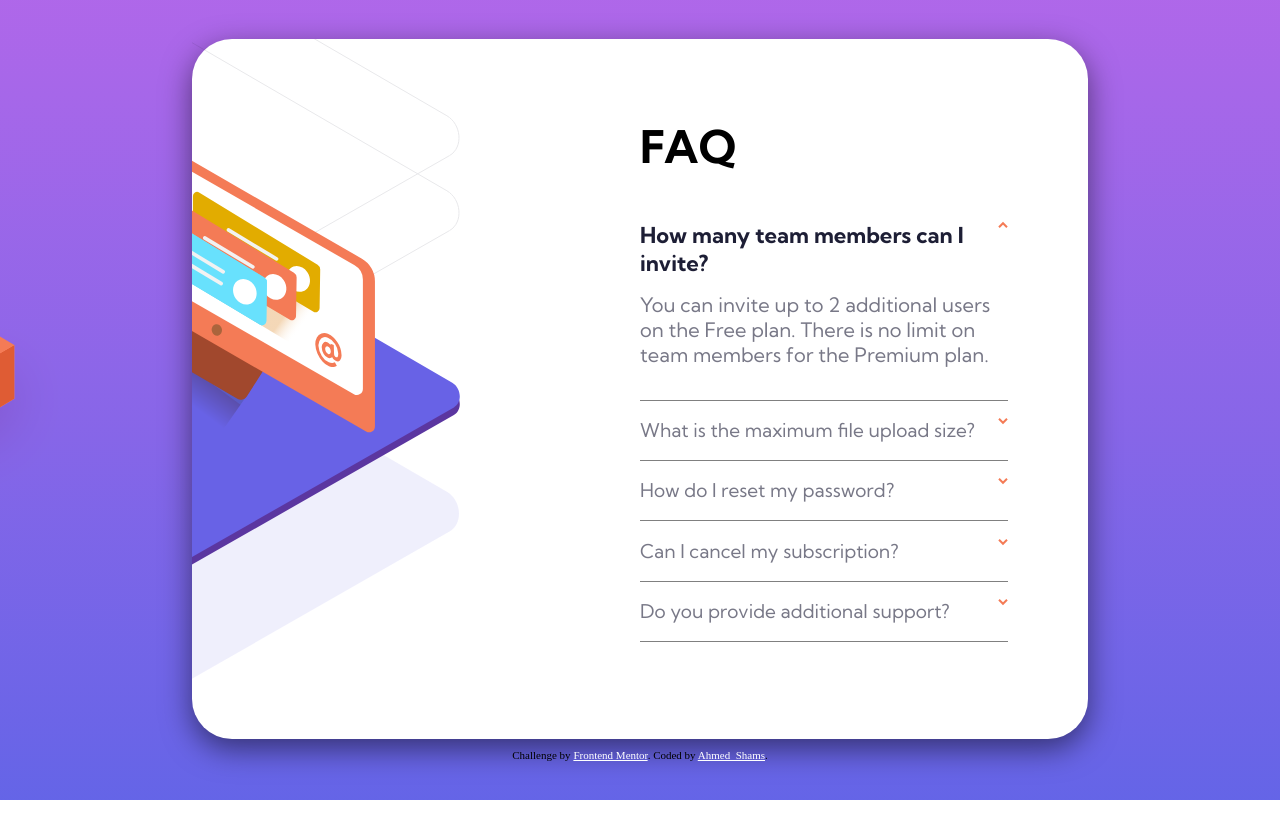
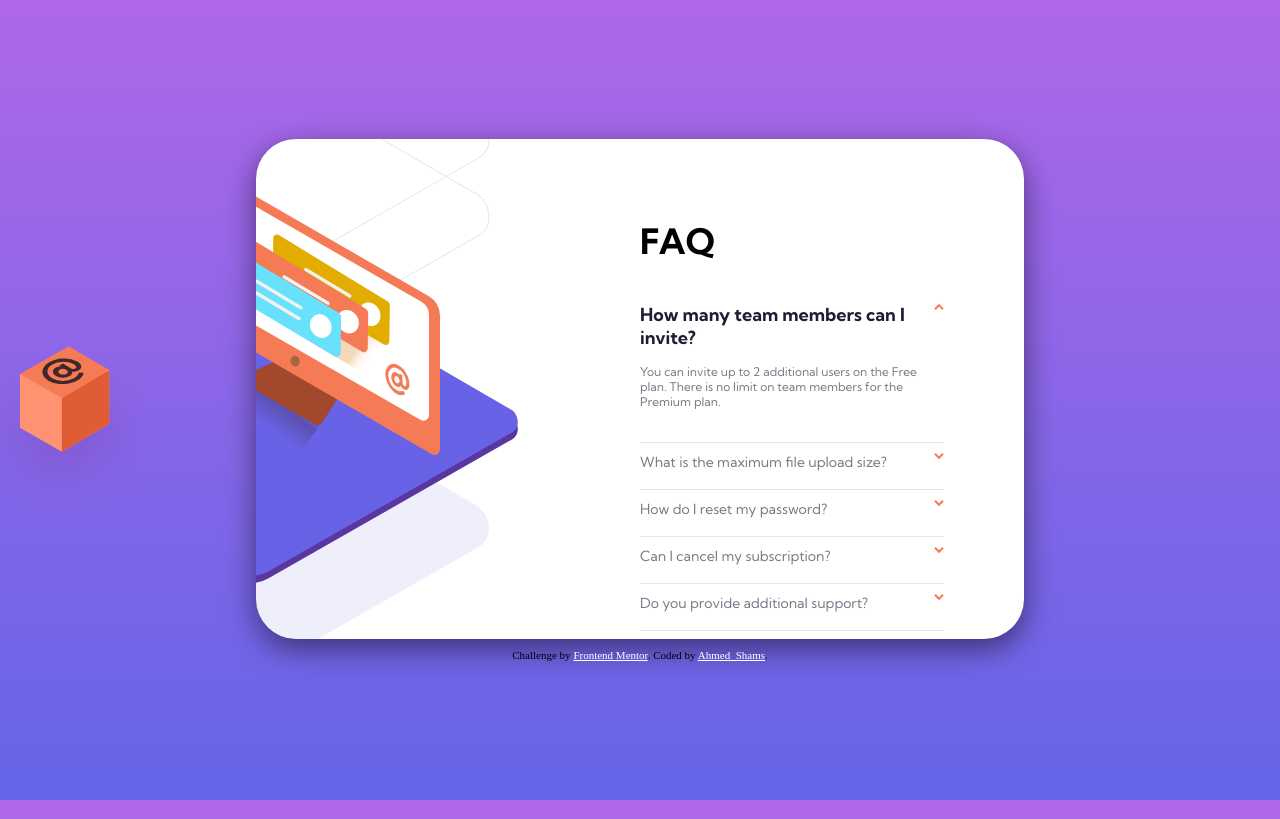
Before and after one commit to AhmedShams999/FrontEnd-Mentor-Challange1, a plain HTML site: page index.html in a window 1280 px wide. Both pictures are taken after a click on the element "How many team members can I invite?". Drawn offline with Linux system fonts and the light colour scheme.

Commit message:
first screenShot

```diff
--- a/index.html
+++ b/index.html
@@ -26,11 +26,11 @@
     <div class="img-section">
 
      <div class="clip">
-       <img class="bg-pattern-desktop" src="images/bg-pattern-desktop.svg" />
-       <img class="illustration-woman-online-desktop" src="images/illustration-woman-online-desktop.svg" />
+       <img class="bg-pattern-desktop" src="images/bg-pattern-desktop.svg" alt="pattern" />
+       <img class="illustration-woman-online-desktop" src="images/illustration-woman-online-desktop.svg" alt="woman" />
      </div>
-      <img class="illustration-box-desktop" src="images/illustration-box-desktop.svg" />
-      <img class="illustration-woman-online-desktop2" src="images/illustration-woman-online-desktop.svg" />
+      <img class="illustration-box-desktop" src="images/illustration-box-desktop.svg" alt="box" />
+      <img class="illustration-woman-online-desktop2" src="images/illustration-woman-online-desktop.svg" alt="woman" />
       <!--
         <img class="favicon" src="images/favicon-32x32.png" />
       -->
--- a/style.css
+++ b/style.css
@@ -27,8 +27,8 @@ h1,p{
   }
 
   .container {
-    width: 70%;
-    height: 700px;
+    width: 60%;
+    height: 500px;
     background-color: white;
     box-shadow: 0px 10px 30px rgba(0, 0, 0, 0.5);
     display: flex;
@@ -49,26 +49,28 @@ h1,p{
 }
 
 .img-section .clip .bg-pattern-desktop{
-
+  width: 1000px;
+  height: 1000px;
+  object-fit: contain;
   position: absolute;
-  right: 100px;
-  top: -200px;
+  right: 70px;
+  bottom:  -180px;
 
 }
 
 .img-section .illustration-box-desktop{
   position: absolute;
-  top: 280px;
+  top: 205px;
   z-index: 100;
-  right: 495px;
+  right: 400px;
 }
 .img-section .clip .illustration-woman-online-desktop{
   position: absolute;
-  width: 600px;
-  height: 600px;
+  width: 550px;
+  height: 550px;
   object-fit: contain;
-  right: 100px;
-  top: 5px;
+  right: 42px;
+  top: -40px;
 
 
 
@@ -89,17 +91,16 @@ h1,p{
 .faq-section h1{
   font-weight: 700;
   margin-bottom: 40px;
-  font-size: 45px;
+  font-size: 35px;
 
 }
 
 .faq-section p{
   margin-bottom: 10px;
-  font-weight: 400;
-  border-bottom: 1px solid gray ;
+  border-bottom: 1px solid rgba(0, 0, 0, 0.1) ;
   padding-bottom: 18px;
   color: var(--darkGrayishBlue);
-  font-size: 19px;
+  font-size: 14px;
   font-weight: 400;
   position: relative;
   cursor: pointer;
@@ -112,7 +113,7 @@ h1,p{
 
 }
 .faq-section .p-show{
-  font-size: 22px;
+  font-size: 18px;
   color: var(--veryDarkBlue);
   font-weight: 700;
 
@@ -120,7 +121,7 @@ h1,p{
 .faq-section span{
   display: none;
   height: 100%;
-  Font-size: 20px;
+  Font-size: 12px;
   padding-top: 15px;
   padding-bottom: 15px;
   color: var(--darkGrayishBlue);
@@ -142,7 +143,7 @@ h1,p{
 .faq-section .text{
   display: flex;
   flex-direction: column;
-  justify-content: space-evenly;
+  justify-content: space-between;
   height: 100%;
 }
 
```
Also changed, not shown: 1 other file.
